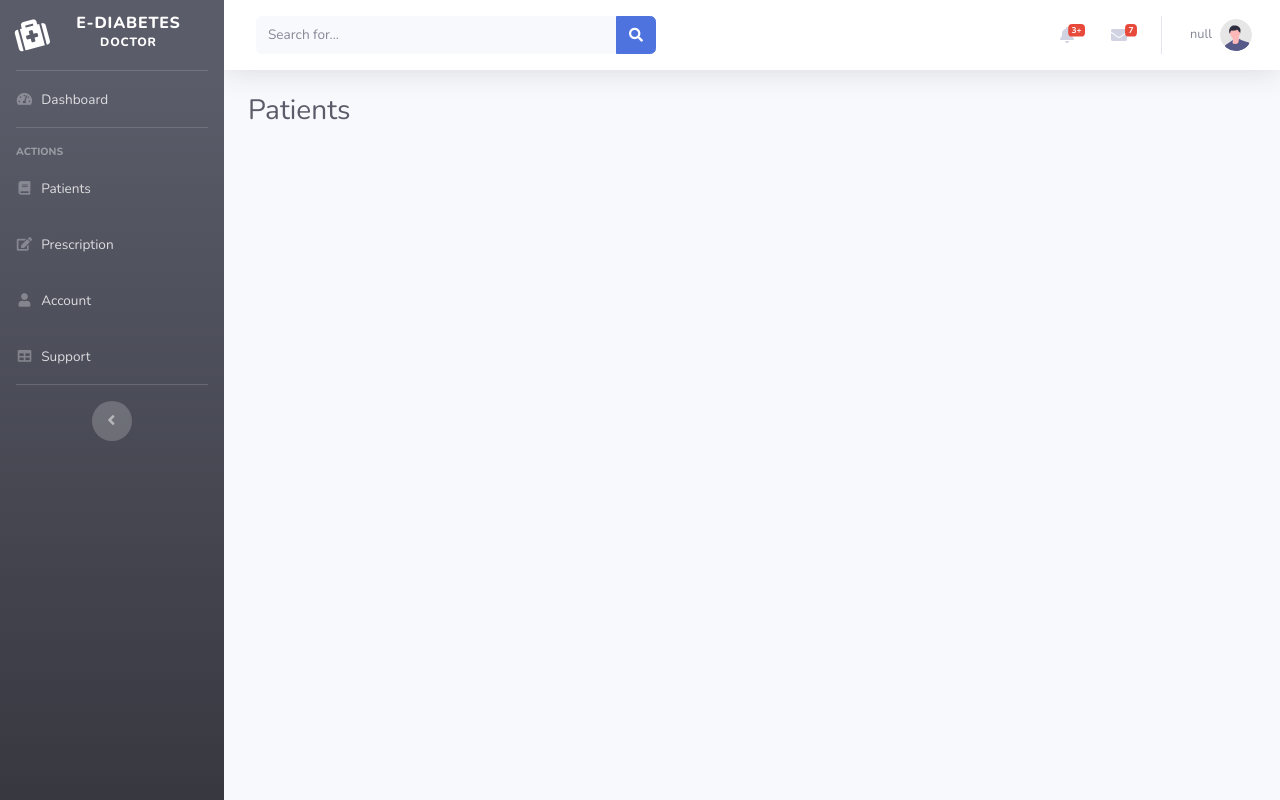
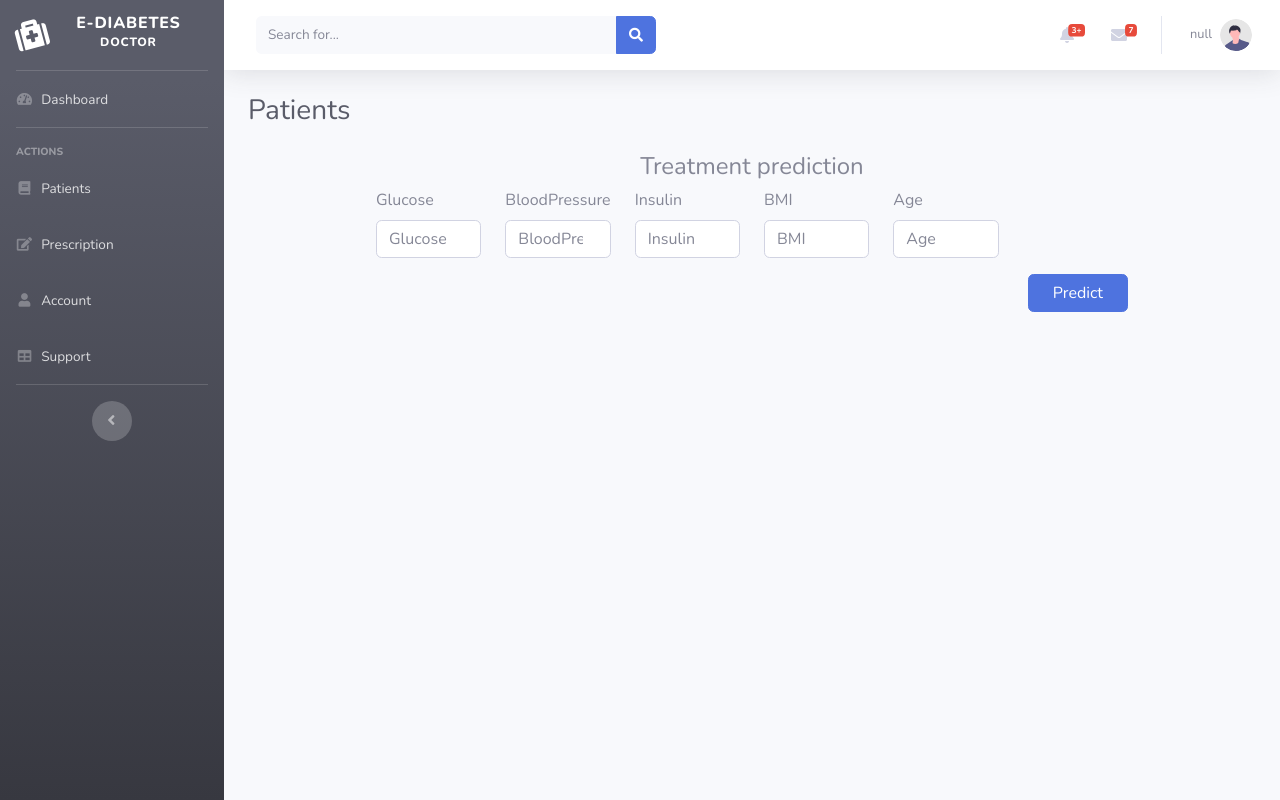
Before and after one commit to ioannakandi/e-diabetes, a Flask app: template templates/doctor_phr.html in a window 1280 px wide. Run offline with Flask 2, Linux system fonts and the light colour scheme; the template is opened without the code that fills it, so the values that code supplies are empty; some libraries are stand-ins or nearby versions.

Commit message:
Add form to make prediction, add corresponing javascript and test it.

```diff
--- a/templates/doctor_phr.html
+++ b/templates/doctor_phr.html
@@ -310,6 +310,42 @@
                     <!-- Page Heading -->
                     <h1 class="h3 mb-4 text-gray-800">Patients</h1>
 
+                    <!-- this is the form to predict if a patient needs insulin or not -->
+                    <form style="width:90%; margin:auto;" id="predictionForm">
+                    <h4 class="h2-responsive" style="text-align:center;">Treatment prediction</h4>
+                    <div class="row">
+                        <div class="col-md-10 mx-auto">
+
+                                <div class="form-group row">
+                                    <div class="col-sm-2">
+                                        <label for="Glucose">Glucose</label>
+                                        <input type="number" class="form-control" id="Glucose" name="Glucose" placeholder="Glucose" required min="1" max="300">
+                                    </div>
+                                    <div class="col-sm-2">
+                                        <label for="BloodPressure">BloodPressure</label>
+                                        <input type="number" class="form-control" id="BloodPressure" name="BloodPressure" placeholder="BloodPressure" required min="1" max="200">
+                                    </div>
+                                    <div class="col-sm-2">
+                                        <label for="Insulin">Insulin</label>
+                                        <input type="number" class="form-control" id="Insulin" name="Insulin" placeholder="Insulin" required min="1" max="900">
+                                    </div>
+                                    <div class="col-sm-2">
+                                        <label for="BMI">BMI</label>
+                                        <input type="number" class="form-control" id="BMI" name="BMI" placeholder="BMI" required min="1" max="100">
+                                    </div>
+                                    <div class="col-sm-2">
+                                        <label for="Age">Age</label>
+                                        <input type="number" class="form-control" id="Age" name="Age" placeholder="Age" required min="1" max="120">
+                                    </div>
+                                  </div>
+                                  <button id ="predict" type="submit" class="btn btn-primary px-4 float-right">Predict</button>
+
+
+
+                        </div>
+                    </div>
+
+
                 </div>
                 <!-- /.container-fluid -->
 
@@ -378,6 +414,42 @@
       document.cookie = "username=; path=/;";
     }
 
+    //get the prediction form by id
+    $("#predictionForm").submit(function(e) {
+      //prevent Default functionality
+      e.preventDefault();
+      //get the fields of the form based on the id
+      let Glucose = $("#Glucose").val();
+      let BloodPressure = $("#BloodPressure").val();
+      let Insulin = $("#Insulin").val();
+      let BMI = $("#BMI").val();
+      let Age = $("#Age").val();
+      //make the request to the back-end (it's a GET request, just like anything else we will use)
+        $.get(
+          "http://localhost:5000/predict",
+          {
+            Glucose:Glucose,
+            BloodPressure:BloodPressure,
+            Insulin:Insulin,
+            BMI:BMI,
+            Age:Age,
+          })
+          .done(function (response) {
+            //show an alert on screen with the response from the back-end (get the value of the message field)
+            window.alert(response.message);
+            console.log(response);
+
+          })
+          .fail(function (response) {
+            //if the response status is 500 (meaning that something is wrong), the following will be executed
+            //it just shows an alert with the response from the back-end
+            window.alert(response.message);
+          });
+
+
+
+  });
+
     </script>
 
 </body>
```
